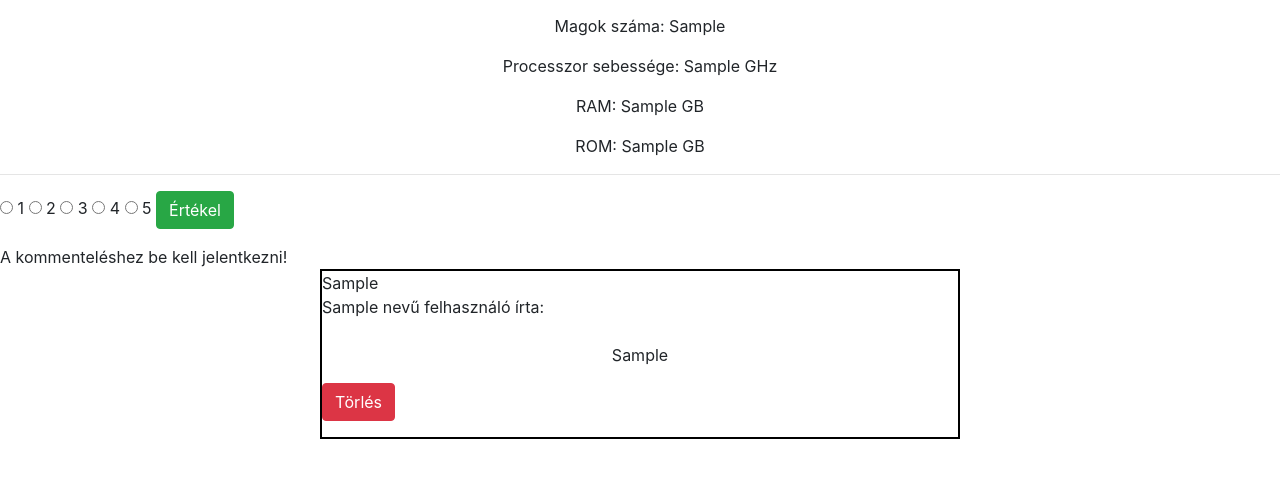
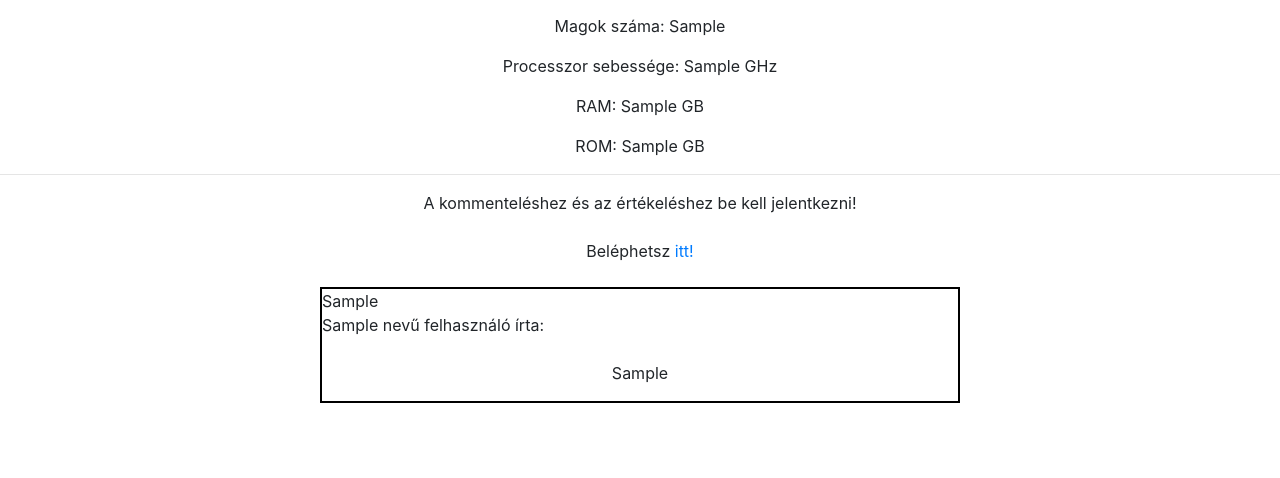
Before and after one commit to SzbLaszlo/szakdolgozat, a PHP site: page /index.php?page=telefon&id=1 in a window 1280 px wide. Shown: the part 170-648 px from the top of the page. Run offline with PHP 8.4, Linux system fonts and the light colour scheme; tables that the repository leaves empty or names only in its code hold one stand-in row (values such as "Sample post").

Commit message:
komment befejezése

```diff
--- a/controller/komment.php
+++ b/controller/komment.php
@@ -2,8 +2,7 @@
 include "view/komment.php";
 function setComments($conn) {
     if(isset($_POST['commentSubmit'])) {
-        //$id = $_POST['id'];
-        $felhasznalo = $_POST['felhasznalo'];
+        $felhasznalo = $_SESSION['felhasznalo'];
         $velemeny = $_POST['velemeny'];
         $datum = $_POST['datum'];
         $sql = "INSERT INTO velemeny (felhasznalo, velemeny, velemenyid, datum) VALUES ('$felhasznalo', '$velemeny', ".$_REQUEST['id'].", '$datum')";
@@ -24,13 +23,14 @@ function getComments($conn) {
         echo "<div class='comment-box'>";
             echo $row['datum']."<br>".$row['felhasznalo']." nevű felhasználó írta:<br><br><p>";
             echo ($row['velemeny']);
-            //nl12br
         echo "</p>";
-
-        echo "<form class='delete-form' method='POST' action='".deleteComments($conn)."'>
-        <input type='hidden' name='cid' value='".$row['id']."'>
-        <button type='submit' name='commentDelete' class='btn btn-danger'>Törlés</button>
-        </form></div><br>";
+        if(isset($_SESSION['felhasznalo']) and $_SESSION['felhasznalo'] == $row['felhasznalo']){
+            echo "<form class='delete-form' method='POST' action='".deleteComments($conn)."'>
+            <input type='hidden' name='cid' value='".$row['id']."'>
+            <button type='submit' name='commentDelete' class='btn btn-danger'>Törlés</button>
+            </form>";
+        }
+        echo '</div><br>';
     }
 }
 
@@ -41,7 +41,6 @@ function deleteComments($conn) {
         $cid = $_POST['cid'];
         $sql = "DELETE FROM velemeny WHERE id='$cid'";
         $result = $conn->query($sql);
-        //header("Location: index.php");
+        }
     }
-}
 ?>
--- a/css/style.css
+++ b/css/style.css
@@ -43,3 +43,9 @@ li a:hover {
     margin-left: auto;
     margin-right: auto;
 }
+#belepni{
+    text-align: center;
+}
+#itt{
+    text-align: center;
+}
--- a/view/ertekeles.php
+++ b/view/ertekeles.php
@@ -1,4 +1,5 @@
 <?php
+if(isset($_SESSION['id'])){
 echo"
 <div id='ertek'>
     <form method='POST' action='".setErtekel($conn)."'>
@@ -18,5 +19,5 @@ echo"
 
     </form>
 </div>";
-
+}
 ?>
--- a/view/komment.php
+++ b/view/komment.php
@@ -1,13 +1,12 @@
 <?php
 if(isset($_SESSION['id'])){
 echo "<form method='POST' action='".setComments($conn)."'>
-<input type='hidden' name='felhasznalo' value='asd'>
 <input type='hidden' name='datum' value='".date('Y-m-d H:i:s')."'>
 <textarea name='velemeny' id='commenthely' placeholder='Ide írhatod a véleményed!' required></textarea><br>
 <button type='submit' name='commentSubmit' class='btn btn-success'>Komment</button>
 </form>";
 }else{
- echo"A kommenteléshez be kell jelentkezni!";
+ echo"<div id='belepni'>A kommenteléshez és az értékeléshez be kell jelentkezni!</div><br><div id='itt'>Beléphetsz <a href='index.php?page=belepes'>itt!</a></div><br>";
 }
 getComments($conn);
 //
```
Also changed, not shown: 1 other file.
